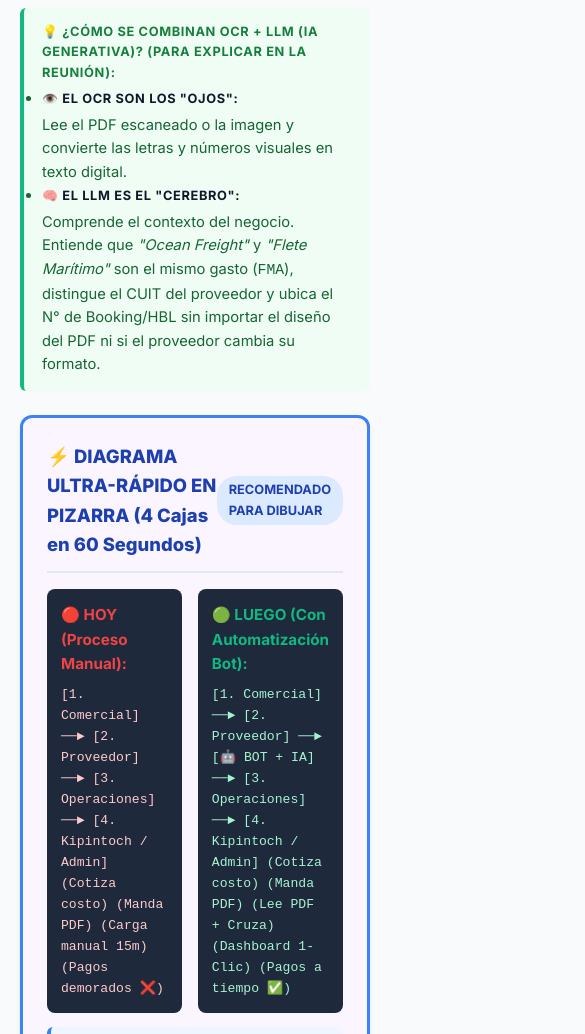
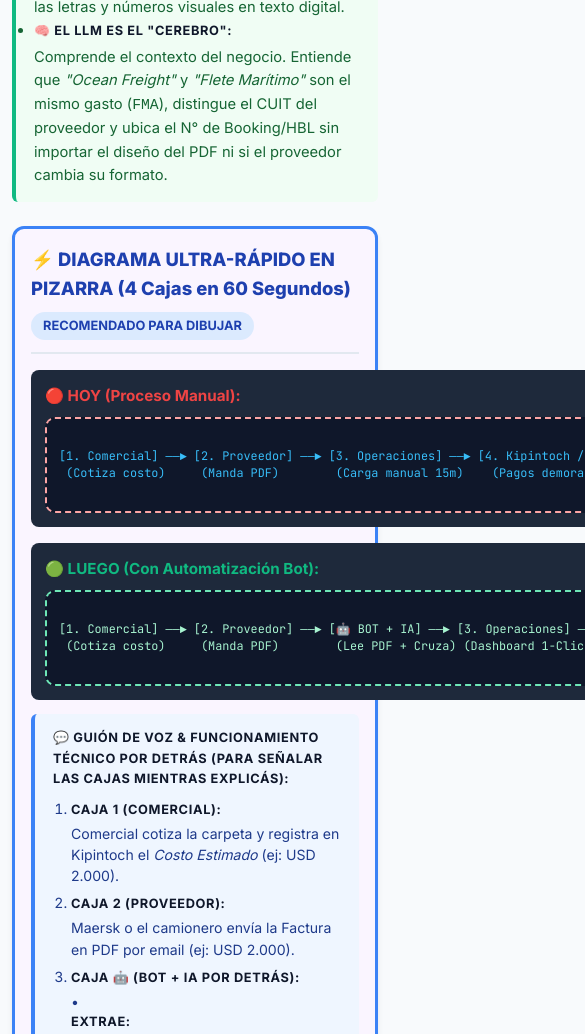
Before and after one commit to FranBondino/informe-api-almar, a website: page guia-dibujo-pizarra.html in a window 390 px wide. Shown: the part 637-1671 px from the top of the page, 585 px wide, since content can reach past the window. Drawn offline with Linux system fonts and the light colour scheme.

Commit message:
Optimize guia-dibujo-pizarra.html for mobile responsiveness and touch-friendly view

```diff
--- a/guia-dibujo-pizarra.html
+++ b/guia-dibujo-pizarra.html
@@ -129,6 +129,28 @@
         table { width: 100%; border-collapse: collapse; font-size: 0.88rem; margin-top: 10px; }
         th { background: #F1F5F9; color: #0F172A; text-align: left; padding: 8px 12px; border-bottom: 2px solid #CBD5E1; }
         td { padding: 8px 12px; border-bottom: 1px solid #E2E8F0; }
+
+        /* OPTIMIZACIONES EXCLUSIVAS PARA CELULARES (MOBILE-FRIENDLY) */
+        @media (max-width: 768px) {
+            .container { padding: 0 12px; margin: 15px auto; }
+            .header-card { padding: 18px; }
+            .board-card { padding: 16px; margin-bottom: 20px; }
+            .grid-2, [style*="grid-template-columns: 1fr 1fr"] {
+                grid-template-columns: 1fr !important;
+            }
+            .board-sketch {
+                font-size: 0.74rem;
+                padding: 12px;
+                line-height: 1.45;
+                overflow-x: auto;
+                -webkit-overflow-scrolling: touch;
+            }
+            .board-title { font-size: 1.05rem; }
+            .board-header { flex-direction: column; align-items: flex-start; gap: 8px; }
+            .nav-container { flex-direction: column; gap: 10px; text-align: center; }
+            .nav-links { justify-content: center; gap: 6px; }
+            .nav-tab { padding: 5px 10px; font-size: 0.78rem; }
+        }
     </style>
 </head>
 <body>
@@ -171,11 +193,11 @@
                 <span style="background: #DBEAFE; color: #1E40AF; padding: 4px 12px; border-radius: 20px; font-size: 0.8rem; font-weight: 700;">RECOMENDADO PARA DIBUJAR</span>
             </div>
 
-            <div style="display: grid; grid-template-columns: 1fr 1fr; gap: 16px; margin-top: 10px;">
+            <div class="grid-2" style="margin-top: 10px;">
                 <!-- DIBUJO A EXPRESS -->
                 <div style="background: #1E293B; border-radius: 8px; padding: 14px; color: #F8FAFC;">
                     <strong style="color: #EF4444; font-size: 0.95rem; display: block; margin-bottom: 8px;">🔴 HOY (Proceso Manual):</strong>
-                    <div style="font-family: monospace; font-size: 0.82rem; line-height: 1.6; color: #FECACA;">
+                    <div class="board-sketch" style="margin-bottom: 0; border-color: #FCA5A5;">
 [1. Comercial] ──► [2. Proveedor] ──► [3. Operaciones] ──► [4. Kipintoch / Admin]
  (Cotiza costo)     (Manda PDF)        (Carga manual 15m)    (Pagos demorados ❌)
                     </div>
@@ -184,7 +206,7 @@
                 <!-- DIBUJO B EXPRESS -->
                 <div style="background: #1E293B; border-radius: 8px; padding: 14px; color: #F8FAFC;">
                     <strong style="color: #10B981; font-size: 0.95rem; display: block; margin-bottom: 8px;">🟢 LUEGO (Con Automatización Bot):</strong>
-                    <div style="font-family: monospace; font-size: 0.82rem; line-height: 1.6; color: #A7F3D0;">
+                    <div class="board-sketch" style="margin-bottom: 0; border-color: #6EE7B7; color: #A7F3D0;">
 [1. Comercial] ──► [2. Proveedor] ──► [🤖 BOT + IA] ──► [3. Operaciones] ──► [4. Kipintoch / Admin]
  (Cotiza costo)     (Manda PDF)        (Lee PDF + Cruza) (Dashboard 1-Clic)   (Pagos a tiempo ✅)
                     </div>
```
